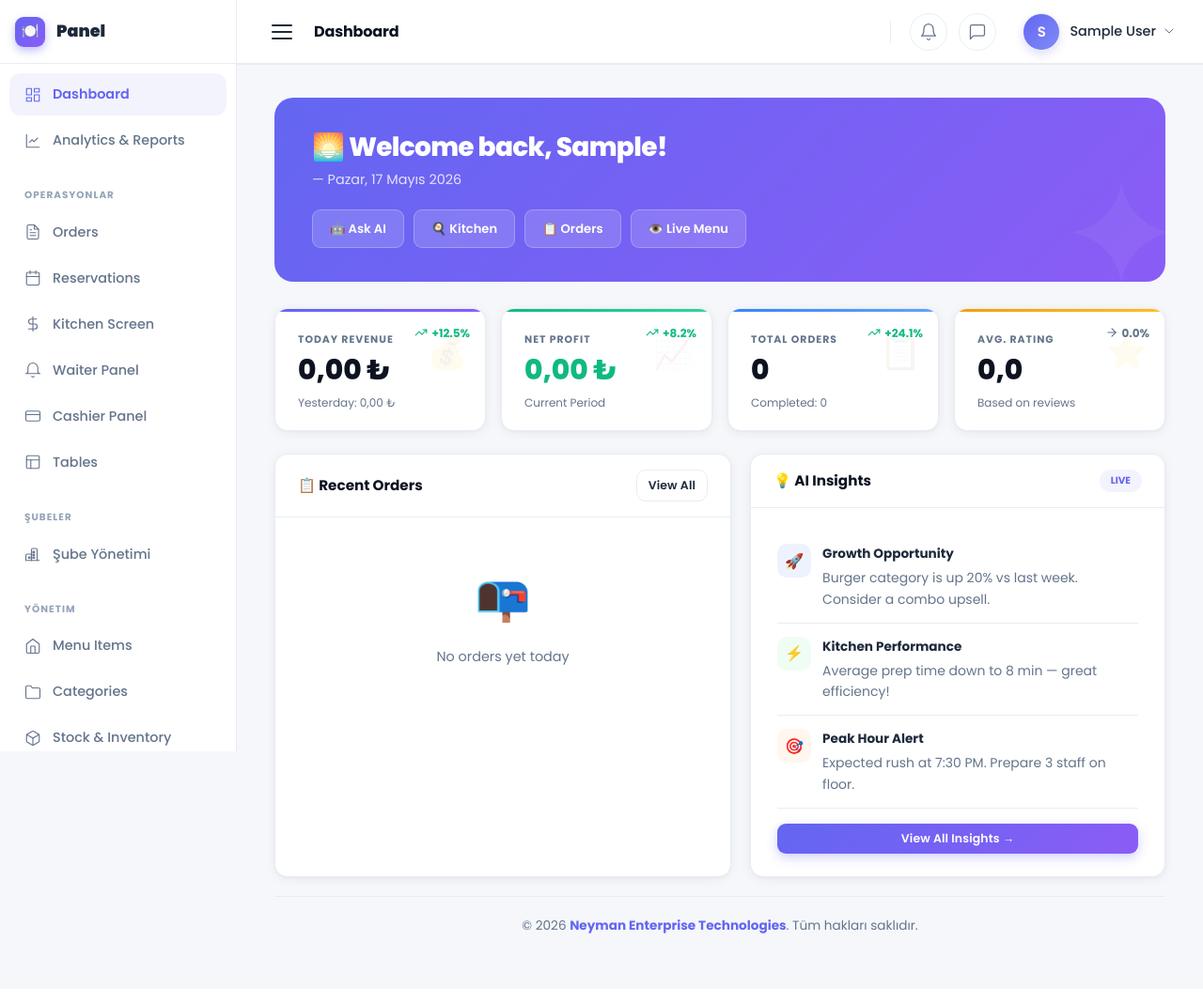
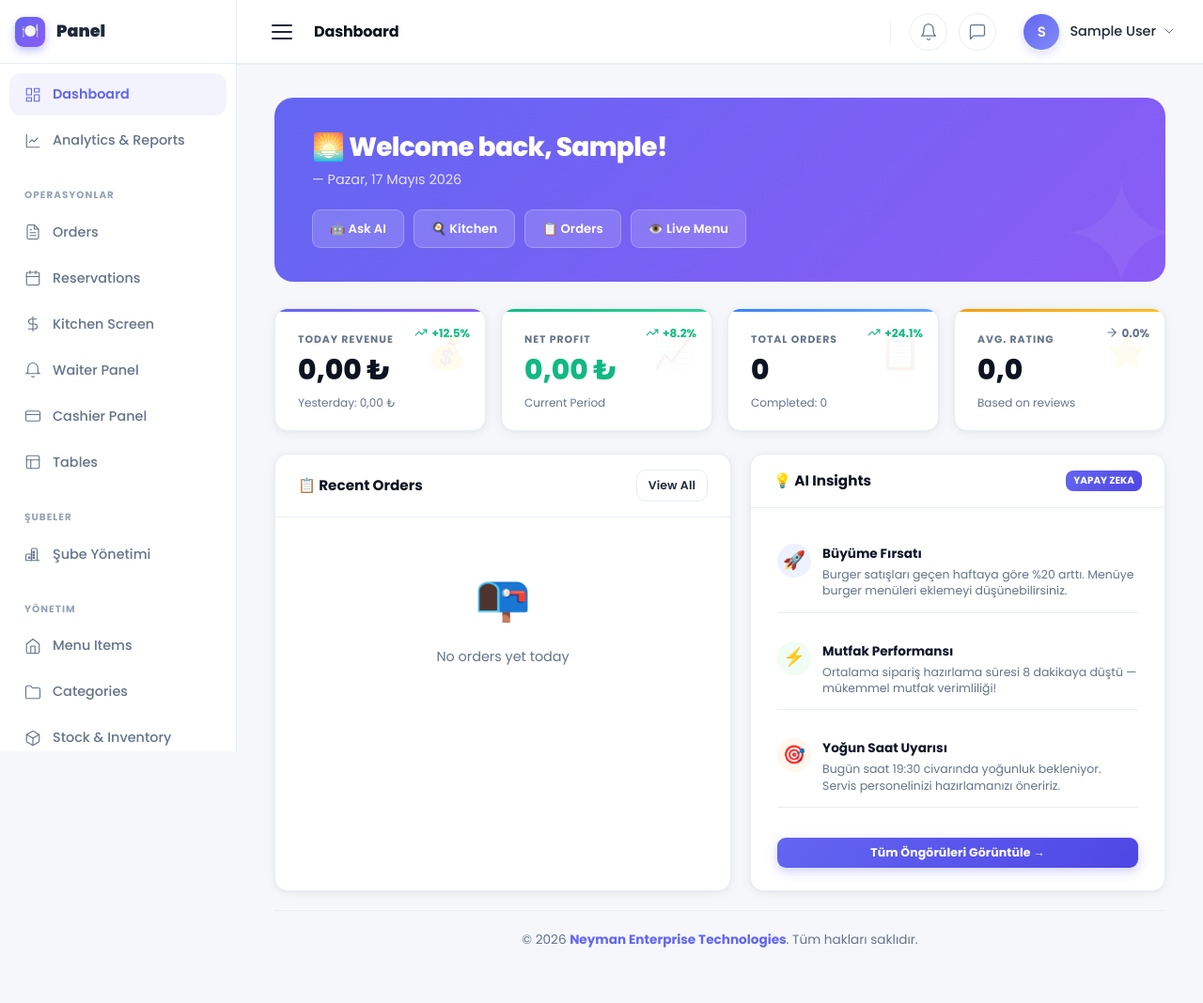
Before and after one commit to allahverdiyevabdulhasan/qr_menu_app_Ai, a Django app: page /tr/restaurant/dashboard/ in a window 1280 px wide. Shown: the whole page at 94% size. Before the commit the page ends 994 px from the top, so only its background shows below. Run offline with Django 5.2, Linux system fonts and the light colour scheme; the visitor is signed in with stand-in values (Sample User, id 1); data that the repository does not hold is empty.

Commit message:
feat(dashboard): connect AI Insights panel to live database models and provide beautiful Turkish fallback translations

```diff
--- a/restaurants/views.py
+++ b/restaurants/views.py
@@ -113,6 +113,16 @@ class RestaurantDashboardView(RestaurantAccessMixin, TemplateView):
             else:
                 context['avg_rating'] = 0.0
 
+            # Live AI Insights from database
+            try:
+                from ai_engine.models import AIInsight
+                context['ai_insights'] = AIInsight.objects.filter(
+                    restaurant=restaurant,
+                    status__in=['NEW', 'READ']
+                ).order_by('-created_at')[:3]
+            except Exception:
+                context['ai_insights'] = []
+
         return context
 
 class RestaurantProfileUpdateView(PermissionRequiredMixin, UpdateView):
--- a/templates/restaurants/restaurant_dashboard.html
+++ b/templates/restaurants/restaurant_dashboard.html
@@ -164,34 +164,47 @@
 
     {# AI Insights #}
     <div class="card">
-      <div class="card-header">
+      <div class="card-header" style="display: flex; align-items: center; justify-content: space-between;">
         <span>💡 {% trans "AI Insights" %}</span>
-        <span class="badge badge-primary" style="font-size:0.65rem;">LIVE</span>
+        <span class="badge badge-primary" style="font-size:0.65rem; background: linear-gradient(135deg, #6366f1, #4f46e5); color:#fff; padding:3px 8px; border-radius:8px;">YAPAY ZEKA</span>
       </div>
       <div class="card-body">
-        <div class="insight-row">
-          <div class="insight-emoji" style="background:#eef2ff;">🚀</div>
+        {% for insight in ai_insights %}
+        <div class="insight-row" style="display: flex; align-items: flex-start; gap: 12px; margin-bottom: 16px;">
+          <div class="insight-emoji" style="background:{% if insight.insight_type == 'SALES' %}#eef2ff{% elif insight.insight_type == 'STOCK' %}#fff7ed{% elif insight.insight_type == 'CAMPAIGN' %}#f0fdf4{% else %}#f8fafc{% endif %}; width: 36px; height: 36px; border-radius: 50%; display: flex; align-items: center; justify-content: center; font-size: 1.2rem; flex-shrink: 0;">
+            {% if insight.insight_type == 'SALES' %}🚀{% elif insight.insight_type == 'STOCK' %}📦{% elif insight.insight_type == 'CAMPAIGN' %}🎉{% elif insight.insight_type == 'CUSTOMER' %}👥{% else %}💡{% endif %}
+          </div>
           <div>
-            <div style="font-weight:700; font-size:0.85rem; margin-bottom:3px;">{% trans "Growth Opportunity" %}</div>
-            <p class="text-sm text-muted">{% trans "Burger category is up 20% vs last week. Consider a combo upsell." %}</p>
+            <div style="font-weight:700; font-size:0.85rem; color:#0f172a; margin-bottom:2px;">{{ insight.title }}</div>
+            <p class="text-sm text-muted" style="margin:0; font-size:0.78rem; line-height:1.4; color:#64748b;">{{ insight.description }}</p>
           </div>
         </div>
-        <div class="insight-row">
-          <div class="insight-emoji" style="background:#f0fdf4;">⚡</div>
+        {% empty %}
+        {# Fallback default beautiful Turkish insights #}
+        <div class="insight-row" style="display: flex; align-items: flex-start; gap: 12px; margin-bottom: 16px;">
+          <div class="insight-emoji" style="background:#eef2ff; width: 36px; height: 36px; border-radius: 50%; display: flex; align-items: center; justify-content: center; font-size: 1.2rem; flex-shrink: 0;">🚀</div>
           <div>
-            <div style="font-weight:700; font-size:0.85rem; margin-bottom:3px;">{% trans "Kitchen Performance" %}</div>
-            <p class="text-sm text-muted">{% trans "Average prep time down to 8 min — great efficiency!" %}</p>
+            <div style="font-weight:700; font-size:0.85rem; color:#0f172a; margin-bottom:2px;">Büyüme Fırsatı</div>
+            <p class="text-sm text-muted" style="margin:0; font-size:0.78rem; line-height:1.4; color:#64748b;">Burger satışları geçen haftaya göre %20 arttı. Menüye burger menüleri eklemeyi düşünebilirsiniz.</p>
           </div>
         </div>
-        <div class="insight-row">
-          <div class="insight-emoji" style="background:#fff7ed;">🎯</div>
+        <div class="insight-row" style="display: flex; align-items: flex-start; gap: 12px; margin-bottom: 16px;">
+          <div class="insight-emoji" style="background:#f0fdf4; width: 36px; height: 36px; border-radius: 50%; display: flex; align-items: center; justify-content: center; font-size: 1.2rem; flex-shrink: 0;">⚡</div>
           <div>
-            <div style="font-weight:700; font-size:0.85rem; margin-bottom:3px;">{% trans "Peak Hour Alert" %}</div>
-            <p class="text-sm text-muted">{% trans "Expected rush at 7:30 PM. Prepare 3 staff on floor." %}</p>
+            <div style="font-weight:700; font-size:0.85rem; color:#0f172a; margin-bottom:2px;">Mutfak Performansı</div>
+            <p class="text-sm text-muted" style="margin:0; font-size:0.78rem; line-height:1.4; color:#64748b;">Ortalama sipariş hazırlama süresi 8 dakikaya düştü — mükemmel mutfak verimliliği!</p>
           </div>
         </div>
-        <a href="{% url 'ai_insights' %}" class="btn btn-primary btn-block btn-sm" style="border-radius:9px; margin-top:16px;">
-          {% trans "View All Insights" %} →
+        <div class="insight-row" style="display: flex; align-items: flex-start; gap: 12px; margin-bottom: 16px;">
+          <div class="insight-emoji" style="background:#fff7ed; width: 36px; height: 36px; border-radius: 50%; display: flex; align-items: center; justify-content: center; font-size: 1.2rem; flex-shrink: 0;">🎯</div>
+          <div>
+            <div style="font-weight:700; font-size:0.85rem; color:#0f172a; margin-bottom:2px;">Yoğun Saat Uyarısı</div>
+            <p class="text-sm text-muted" style="margin:0; font-size:0.78rem; line-height:1.4; color:#64748b;">Bugün saat 19:30 civarında yoğunluk bekleniyor. Servis personelinizi hazırlamanızı öneririz.</p>
+          </div>
+        </div>
+        {% endfor %}
+        <a href="{% url 'ai_insights' %}" class="btn btn-primary btn-block btn-sm" style="border-radius:9px; margin-top:16px; background: linear-gradient(135deg, #6366f1, #4f46e5); border: none; font-weight:700;">
+          Tüm Öngörüleri Görüntüle →
         </a>
       </div>
     </div>
```
